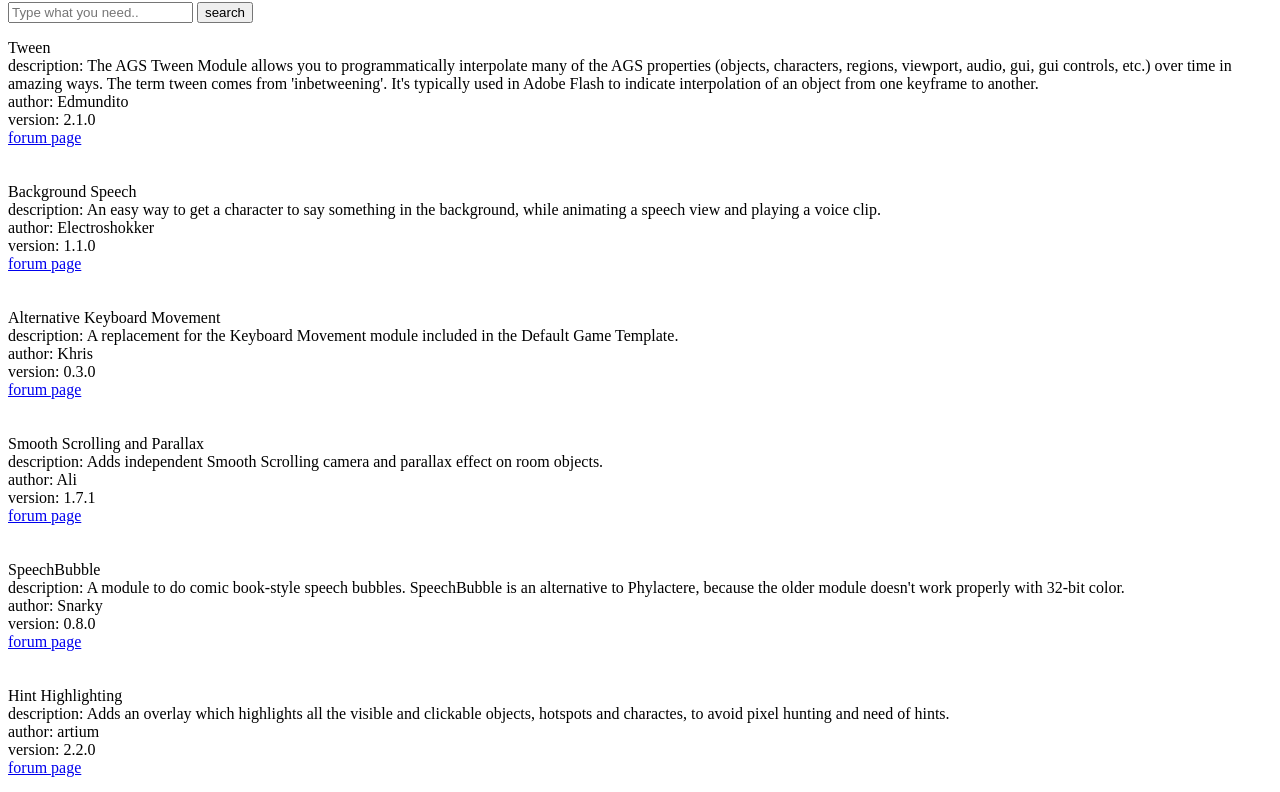
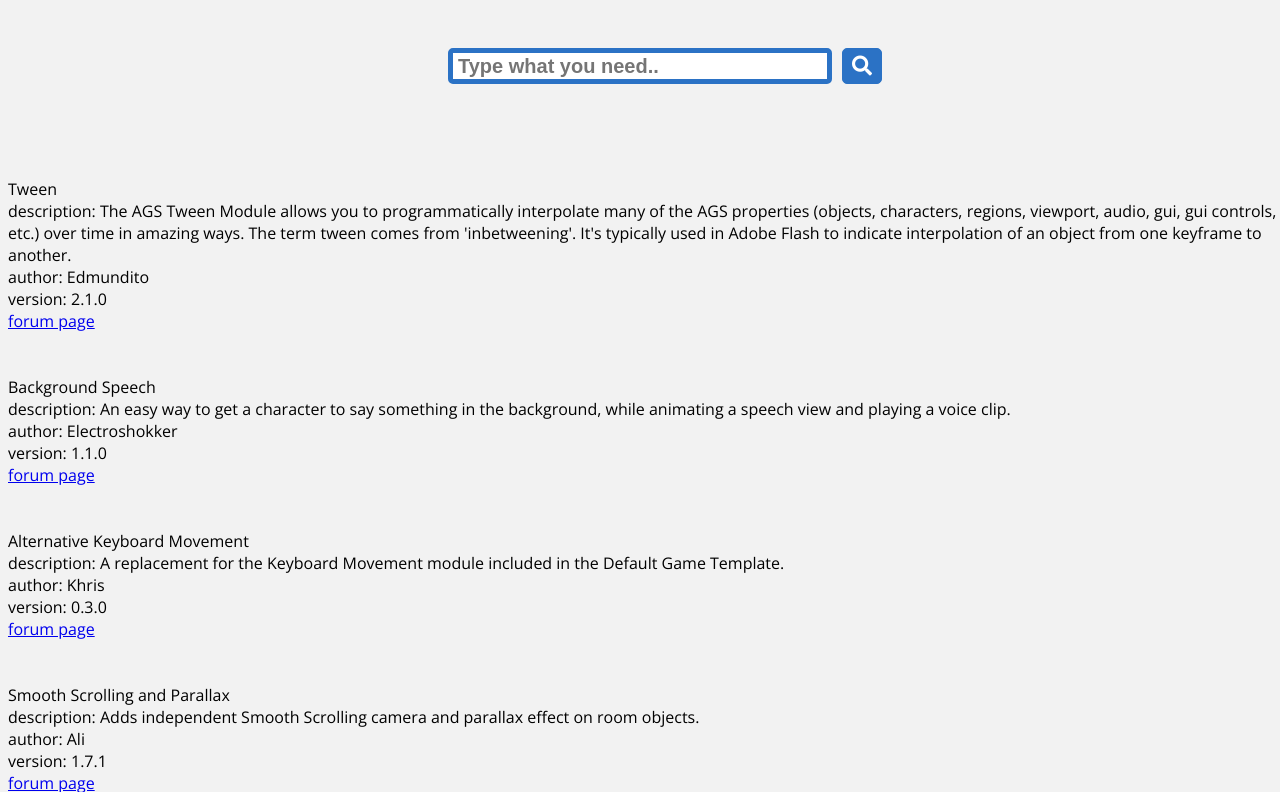
Before and after one commit to ericoporto/agsModuleList, a plain HTML site: page index.html in a window 1280 px wide. Shown: the part 78-870 px from the top of the page. Drawn offline with nearby package versions, Linux system fonts and the light colour scheme.

Commit message:
adding a prettier base design

```diff
--- /dev/null
+++ b/__css/base_style.css
@@ -0,0 +1,57 @@
+@import url(https://fonts.googleapis.com/css?family=Open+Sans);
+
+body{
+  background: #f2f2f2;
+  font-family: 'Open Sans', sans-serif;
+}
+
+.search {
+  width: 100%;
+  position: relative
+}
+
+.searchTerm {
+  float: left;
+  width: 100%;
+  border: 5px solid #2B72C5;
+  padding: 5px;
+  height: 36px;
+  font-size: 20px;
+  border-radius: 5px;
+  outline: none;
+  color: #9DBFAF;
+  font-weight:bold;
+}
+
+.searchTerm:focus{
+  color: #000000;
+}
+
+.searchButton {
+  position: absolute;
+  right: -50px;
+  width: 40px;
+  height: 36px;
+  border: 1px solid #2B72C5;
+  background: #2B72C5;
+  text-align: center;
+  color: #fff;
+  border-radius: 5px;
+  cursor: pointer;
+  font-size: 20px;
+}
+
+/*Resize the wrap to see the search bar change!*/
+.wrap{
+  width: 30%;
+  min-width: 300px;
+  position: absolute;
+  top: 18%;
+  left: 50%;
+  transform: translate(-50%, -50%);
+}
+
+.searchResults{
+  top: 30%;
+  position: absolute;
+}
--- a/index.html
+++ b/index.html
@@ -11,16 +11,26 @@
   <script src="__js/lunr.js"></script>
   <script src="__js/agsmodules.js"></script>
   <script src="__js/main.js"></script>
+  <link rel="stylesheet" href="https://use.fontawesome.com/releases/v5.6.3/css/all.css" integrity="sha384-UHRtZLI+pbxtHCWp1t77Bi1L4ZtiqrqD80Kn4Z8NTSRyMA2Fd33n5dQ8lWUE00s/" crossorigin="anonymous">
+  <link rel="stylesheet" type="text/css" href="__css/base_style.css">
 </head>
 
 <body>
 
   <h1>Beta List of AGS Modules</h1>
 
-  <input type="search" id="mySearch" placeholder="Type what you need..">
-  <button id="mySearchBtn" onclick="searchModules()">search</button>
+  <div class="wrap">
+    <div class="search">
+      <input type="search" class="searchTerm"  id="mySearch" placeholder="Type what you need..">
+      <button id="mySearchBtn" class="searchButton"  onclick="searchModules()">
+        <i class="fa fa-search"></i>
+      </button>
+    </div>
+  </div>
 
-  <p id="searchResults"></p>
+  <div class="searchResults">
+    <p id="searchResults"></p>
+  </div>
 
   <script>
   var input = document.getElementById("mySearch");
```
Also changed, not shown: 1 other file.
